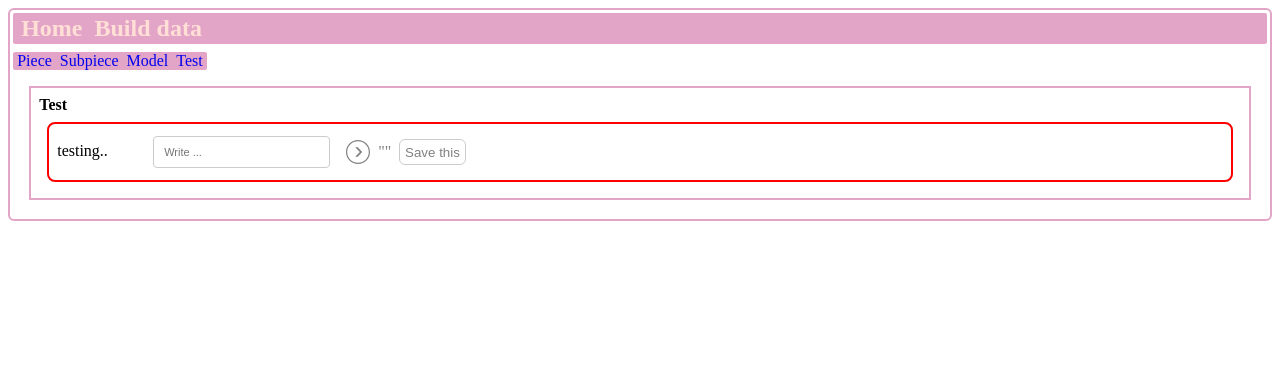
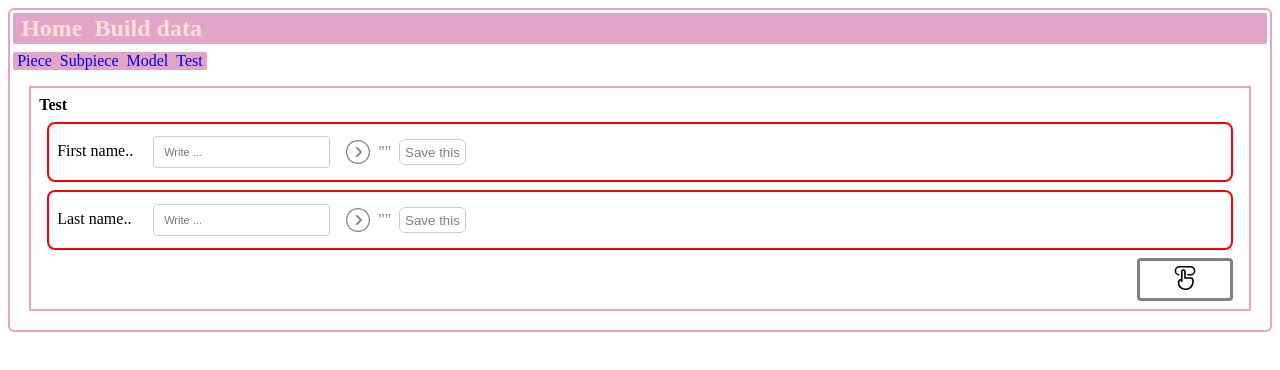
Before and after one commit to Saydva/Production-app, a React (Vite) app in the folder client/: page /buildData/test in a window 1280 px wide. Shown: the top 370 px of the page. Built offline with nearby package versions, Linux system fonts and the light colour scheme.

Commit message:
finaly have all sect comp. finished, only need to implement data from child on operation component

```diff
--- a/client/src/components/build_components/buildDataComponents/OperationControl.jsx
+++ b/client/src/components/build_components/buildDataComponents/OperationControl.jsx
@@ -1,9 +1,31 @@
-import React, { useState } from "react";
+import React, { useEffect, useState } from "react";
 import ReactSelectText from "./TextControl";
 
 function ReactSelectOperation(props) {
   const name1 = props.name1;
   const name2 = props.name2;
+  const [dataName, setDataName] = useState("");
+  const [datastTime, setstTime] = useState("");
+
+  let childObj;
+
+  let myObj = {};
+
+  if (dataName && datastTime) {
+    myObj.name = dataName;
+    myObj.stTime = datastTime;
+    if (props.childObj) {
+      childObj = props.childObj;
+    }
+  }
+
+  const handleNameFromChild = (data) => {
+    setDataName(data);
+  };
+
+  const handlestTimeFromChild = (data) => {
+    setstTime(data);
+  };
 
   const [isHover, setIsHover] = useState(false);
 
@@ -17,11 +39,22 @@ function ReactSelectOperation(props) {
   const handleClick = (e) => {
     e.preventDefault();
     alert("you sendet data");
+    childObj(myObj);
   };
   return (
     <div>
-      <ReactSelectText name={name1} valueOf={String()} callback={String} />
-      <ReactSelectText name={name2} valueOf={Number()} callback={Number} />
+      <ReactSelectText
+        name={name1}
+        valueOf={String()}
+        callback={String}
+        objbuild={handleNameFromChild}
+      />
+      <ReactSelectText
+        name={name2}
+        valueOf={Number()}
+        callback={Number}
+        objbuild={handlestTimeFromChild}
+      />
       <div
         style={{
           display: "flex",
--- a/client/src/components/build_components/buildDataComponents/TextControl.jsx
+++ b/client/src/components/build_components/buildDataComponents/TextControl.jsx
@@ -7,6 +7,12 @@ function ReactSelectText(props) {
   const valueSet = props.valueSet; // to make input readonly
   const sendDataToParent = props.sendDataToParent;
   const sendSettingFromChild = props.sendSettingFromChild;
+
+  let objbuild;
+
+  if (props.objbuild) {
+    objbuild = props.objbuild;
+  }
 
   useEffect(() => {
     if (valueSet) {
@@ -37,16 +43,27 @@ function ReactSelectText(props) {
     if (text) {
       sendData(text); //send data
       sendSetting(name);
+      objbuild(text);
     }
   };
 
   //function to send data to parent
   const sendSetting = (value) => {
-    sendSettingFromChild(value);
+    if (sendSettingFromChild) {
+      sendSettingFromChild(value);
+    }
   };
 
   const sendData = (value) => {
-    sendDataToParent(value);
+    if (sendDataToParent) {
+      sendDataToParent(value);
+    }
+  };
+
+  const sendObj = (value) => {
+    if (objbuild) {
+      objbuild(text);
+    }
   };
 
   return (
--- a/client/src/components/build_components/elemntaryRoutes/TestingPage.jsx
+++ b/client/src/components/build_components/elemntaryRoutes/TestingPage.jsx
@@ -1,4 +1,4 @@
-import React, { useState } from "react";
+import React, { useEffect, useState } from "react";
 import ReactSelectText from "../buildDataComponents/TextControl";
 import ReactSelectOperation from "../buildDataComponents/OperationControl";
 import ReactSelectArray from "../buildDataComponents/ArrayControl";
@@ -8,16 +8,21 @@ function Test() {
 
   const handleDataFromChild = (data) => {
     setDataFromChild(data);
-    console.log(dataFromChild);
   };
+
+  useEffect(() => {
+    if (dataFromChild) {
+      console.log(dataFromChild);
+    }
+  }, [dataFromChild]);
+
   return (
     <div className="objContainer">
       <h4>Test</h4>
-      <ReactSelectText
-        name={"testing"}
-        valueOf={String()}
-        callback={String}
-        sendDataToParent={handleDataFromChild}
+      <ReactSelectOperation
+        name1={"First name"}
+        name2={"Last name"}
+        childObj={handleDataFromChild}
       />
     </div>
   );
--- a/client/src/components/inputDataNew.jsx
+++ b/client/src/components/inputDataNew.jsx
@@ -199,12 +199,12 @@ function InputData(props) {
           sendSettingFromChild={handleSettingFromChild}
         />
         <ReactSelectArray
-          name={Object.keys(obj)[2]}
+          name={Object.keys(obj)[3]}
           sendDataToParent={handleDataFromChild}
           sendSettingFromChild={handleSettingFromChild}
         />
         <ReactSelectArray
-          name={Object.keys(obj)[3]}
+          name={Object.keys(obj)[4]}
           sendDataToParent={handleDataFromChild}
           sendSettingFromChild={handleSettingFromChild}
         />
```
